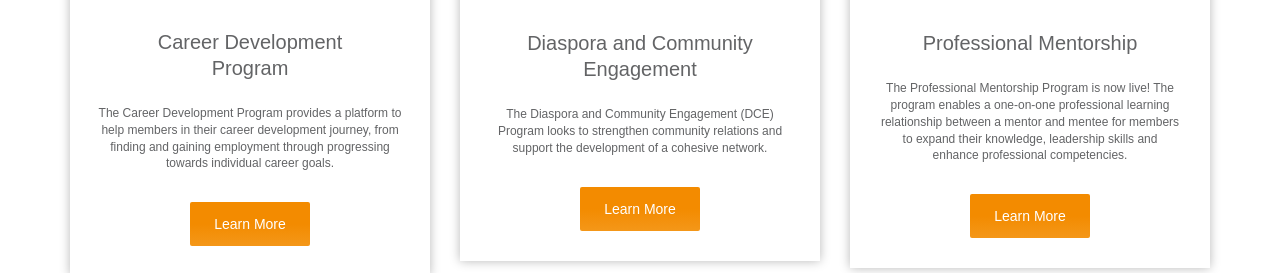
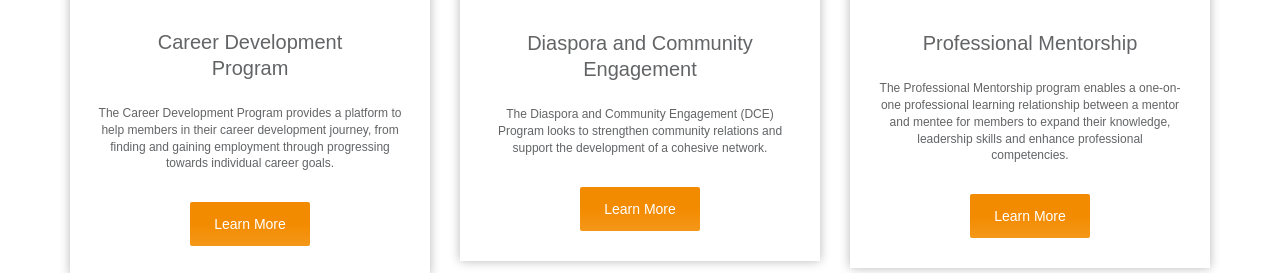
Before and after one commit to YEPNetwork/yepnetwork.github.io, a Jekyll site: the page built from index.html, in a window 1280 px wide. Shown: the part 893-1166 px from the top of the page. Built offline with Jekyll 4.4.1, drawn with Linux system fonts in a browser that asks for light colours; nearby versions of some CDN libraries; some web fonts are replaced; comment, search, counter and statistics services are not loaded.

Commit message:
Update callout.html

```diff
--- a/_includes/callout.html
+++ b/_includes/callout.html
@@ -47,8 +47,7 @@
           <div class="copy-holder">
             <h3>Professional Mentorship</h3>
             <p>
-            The Professional Mentorship Program is now live! The program
-            enables a one-on-one professional learning relationship between a
+            The Professional Mentorship program enables a one-on-one professional learning relationship between a
             mentor and mentee for members to expand their knowledge, leadership
             skills and enhance professional competencies.
             <br>
```
